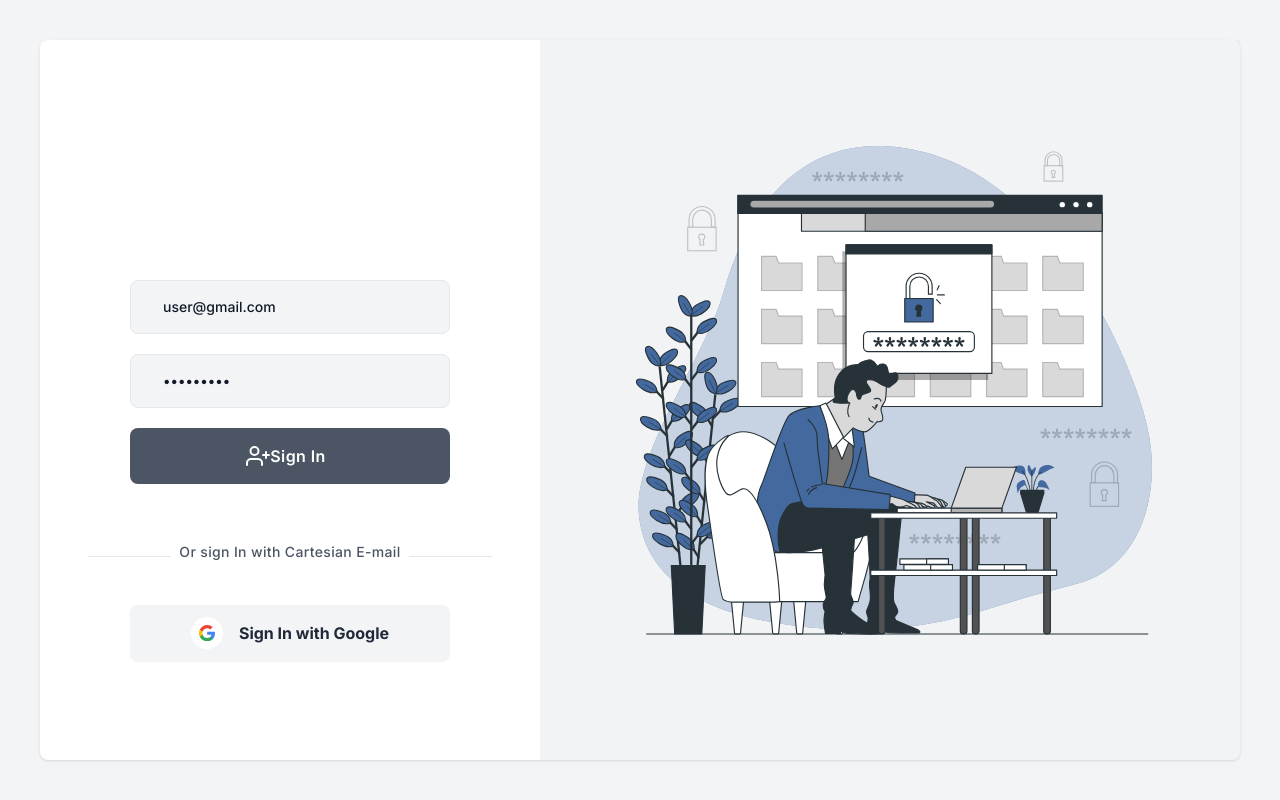
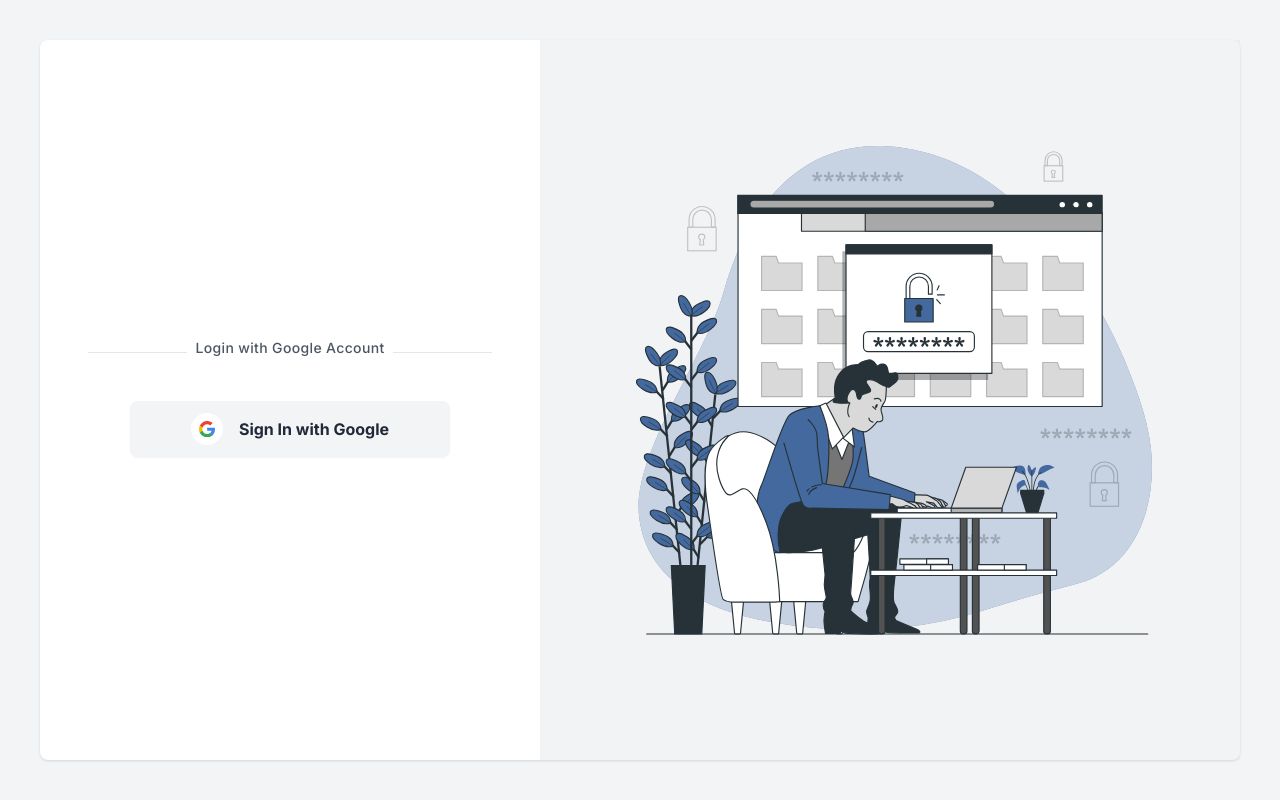
Before and after one commit to muhammadranju/scic-job-task, a React (Vite) app in the folder Frontend/: page /login in a window 1280 px wide. Built offline with nearby package versions, Linux system fonts and the light colour scheme; no server answers.

Commit message:
refactor: update login page to hide email input and change sign-in prompt to Google Account

```diff
--- a/Frontend/src/pages/Login.jsx
+++ b/Frontend/src/pages/Login.jsx
@@ -84,7 +84,7 @@ const Login = () => {
             <div className="lg:w-1/2 xl:w-5/12 p-6 sm:p-12">
               <div className="mt-12 flex flex-col items-center">
                 <div className="w-full flex-1 mt-36">
-                  <div className="mx-auto max-w-xs">
+                  <div className="mx-auto max-w-xs hidden">
                     <input
                       className="w-full px-8 py-4 rounded-lg font-medium bg-gray-100 border border-gray-200 placeholder-gray-500 text-sm focus:outline-none focus:border-gray-400 focus:bg-white"
                       type="email"
@@ -119,7 +119,7 @@ const Login = () => {
                   </div>
                   <div className="my-12 border-b text-center">
                     <div className="leading-none px-2 inline-block text-sm text-gray-600 tracking-wide font-medium bg-white transform translate-y-1/2">
-                      Or sign In with Cartesian E-mail
+                      Login with Google Account
                     </div>
                   </div>
                   <div className="flex flex-col items-center">
```
